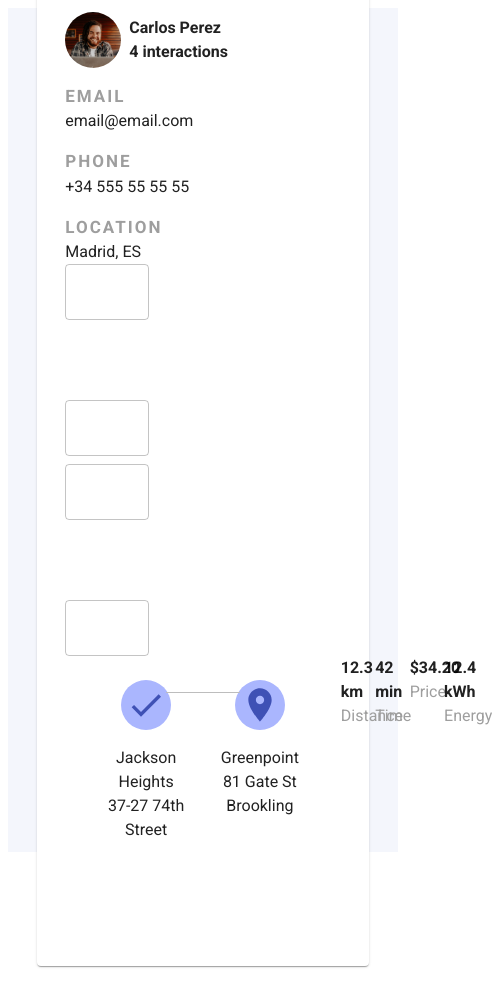
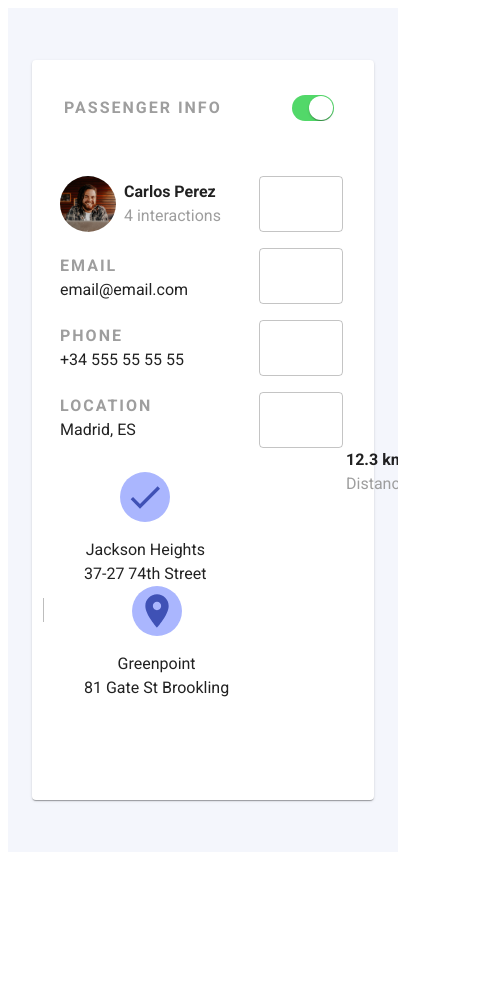
Before and after one commit to orianabreu/Onyze-test, a React (Create React App) app: page / in a window 390 px wide. Shown: the whole page, 492 px wide, since content can reach past the window. After the commit the page ends 860 px from the top, so only its background shows below. Built offline with nearby package versions, Linux system fonts and the light colour scheme; some icons are missing.

Commit message:
config styles for mobile version

```diff
--- a/src/PassengerInfo/index.js
+++ b/src/PassengerInfo/index.js
@@ -5,8 +5,8 @@ import AccordionDetails from '@material-ui/core/AccordionDetails';
 import MuiAccordionSummary from '@material-ui/core/AccordionSummary';
 import Typography from '@material-ui/core/Typography';
 import Avatar from '@material-ui/core/Avatar';
-import Divider from '@material-ui/core/Divider';
 import Grid from '@material-ui/core/Grid';
+import useMediaQuery from '@material-ui/core/useMediaQuery';
 import clsx from 'clsx';
 import SwitchButton from '../SwitchButton';
 import PaymentButtons from '../PaymentButtons';
@@ -22,10 +22,12 @@ const AccordionSummary = withStyles({
 
 export default function Passenger() {
 
-  const {MainContainer, heading, subtitle, container, MuiAvatar, MuiTypography, divider} = useStyles();
+    const isMobile = useMediaQuery('(max-width:600px)');
+
+    const {MainContainer, heading, subtitle, container, MuiAvatar, MuiTypography, textContainer, infoContainer} = useStyles();
 
   return (
-    <div className={MainContainer}>
+    <div className={MainContainer} isMobile={isMobile}>
         <Accordion defaultExpanded>
             <AccordionSummary
             expandIcon={<SwitchButton />}
@@ -40,18 +42,21 @@ export default function Passenger() {
         <AccordionDetails>
             <Grid container spacing={1} className={container}>
 
-                <Grid container xs={8} spacing={2} alignItems='flex-start'>
+                <Grid container xs={9} md={6} spacing={2} alignItems='flex-start'>
                     <Grid container xs={12}>
                         <Avatar
                             alt="Passenger"
                             src={passenger1}
                             className={MuiAvatar}
                         />
+                        <div className={textContainer}>
                             <Typography className={MuiTypography}>
                                 Carlos Perez
-                            <br />
+                            </Typography>
+                            <Typography className={subtitle}>
                                 4 interactions
                             </Typography>
+                        </div>
                     </Grid>
 
                     <Grid item xs={12} >
@@ -82,16 +87,16 @@ export default function Passenger() {
                     </Grid>
                 </Grid>
 
+                <Grid container xs={3} md={6}>
                     <PaymentButtons />
+                </Grid>
 
-                <Grid container xs={12} direction='column' alignItems='center'>
+                    <Grid container xs={12} className={clsx(textContainer, infoContainer)}>
                         <Grid container xs={12}>
                             <TravelStepper />
                         </Grid>
 
-                    {/* <Divider variant='middle' className={divider}/> */}
-
-                    <Grid container xs={6} justify='center'>
+                        <Grid container xs={12} md={6}>
                             <Grid item xs={3}>
                                 <Typography className={MuiTypography}>
                                     12.3 km
@@ -126,9 +131,7 @@ export default function Passenger() {
                             </Grid>
                         </Grid>
                     </Grid>
-
                 </Grid>
-
 
         </AccordionDetails>
       </Accordion>
--- a/src/PassengerInfo/styles.js
+++ b/src/PassengerInfo/styles.js
@@ -2,11 +2,11 @@ import { makeStyles } from '@material-ui/core/styles';
 
 const useStyles = makeStyles((theme) => ({
     MainContainer: {
-      width: '85vw',
+      width: `${({isMobile}) => isMobile ? '90vw' : '80vw'}`,
       padding: theme.spacing(3),
     },
     heading: {
-      fontSize: theme.typography.pxToRem(17),
+      fontSize: '1rem',
       color: theme.palette.grey.light,
       fontWeight: 'bold',
       letterSpacing: '2px',
@@ -23,14 +23,15 @@ const useStyles = makeStyles((theme) => ({
         height: theme.spacing(7),
     },
     MuiTypography: {
-        display: 'flex',
-        alignItems: 'center',
         fontWeight: 'bold',
     },
-    divider: {
-      width: '70%',
-      maxWidth: 360,
-      backgroundColor: theme.palette.background.paper,
+    textContainer: {
+      display: 'flex',
+      flexDirection: 'column',
+      justifyContent: 'center',
+    },
+    infoContainer: {
+      alignItems: 'center',
     }
   }));
 
--- a/src/PaymentButtons/index.js
+++ b/src/PaymentButtons/index.js
@@ -3,35 +3,38 @@ import Grid from '@material-ui/core/Grid';
 import Button from '@material-ui/core/Button';
 import {Visa, Mastercard} from '@styled-icons/boxicons-logos';
 import {ApplePay, Paypal} from '@styled-icons/fa-brands';
+import useMediaQuery from '@material-ui/core/useMediaQuery';
 import useStyles from './styles';
 
 export default function PaymentButtons() {
-  const {root} = useStyles();
+
+    const isMobile = useMediaQuery('(max-width:600px)');
+    const {root} = useStyles();
 
   return (
     <div className={root}>
-      <Grid container spacing={1} direction='column'>
+      <Grid container spacing={2} direction='column'>
 
-        <Grid container item xs={4} spacing={10}>
-            <Grid item xs={6} spacing={5}>
+        <Grid container item xs={2} md={6} spacing={isMobile ? 2 : 5}>
+            <Grid item xs={2} md={4} >
                 <Button variant='outlined' size='large'>
                     <Paypal size='40'/>
                 </Button>
             </Grid>
-            <Grid item xs={6} spacing={5}>
+            <Grid item xs={2} md={4} >
                 <Button variant='outlined' size='large'>
                     <Visa size='40'/>
                 </Button>
             </Grid>
         </Grid>
 
-        <Grid container item xs={4} spacing={10}>
-            <Grid item xs={6} spacing={5}>
+        <Grid container item xs={2} md={6} spacing={isMobile ? 2 : 5}>
+            <Grid item xs={2} md={4} >
                 <Button variant='outlined' size='large'>
                     <Mastercard size='40'/>
                 </Button>
             </Grid>
-            <Grid item xs={6} spacing={5}>
+            <Grid item xs={2} md={4} >
                 <Button variant='outlined' size='large'>
                     <ApplePay size='40'/>
                 </Button>
--- a/src/TravelStepper/index.js
+++ b/src/TravelStepper/index.js
@@ -3,16 +3,20 @@ import Stepper from '@material-ui/core/Stepper';
 import Step from '@material-ui/core/Step';
 import StepLabel from '@material-ui/core/StepLabel';
 import Typography from '@material-ui/core/Typography';
+import useMediaQuery from '@material-ui/core/useMediaQuery';
 import CheckIcon from '@material-ui/icons/Check';
 import LocationOnIcon from '@material-ui/icons/LocationOn';
 import useStyles from './styles';
 
 export default function TravelStepper() {
+
+  const isMobile = useMediaQuery('(max-width:600px)');
+
   const {root, MuiStepIcon, IconContainer} = useStyles();
 
   return (
     <div className={root}>
-      <Stepper alternativeLabel>
+      <Stepper alternativeLabel orientation={isMobile ? 'vertical' : 'horizontal'}>
           <Step >
             <StepLabel StepIconComponent={()=><div className={IconContainer}><CheckIcon className={MuiStepIcon}/></div>} >
                 <Typography>
@@ -22,7 +26,7 @@ export default function TravelStepper() {
                 </Typography>
             </StepLabel>
           </Step>
-          <Step active='true'>
+          <Step active={true}>
             <StepLabel StepIconComponent={()=><div className={IconContainer}><LocationOnIcon className={MuiStepIcon}/></div>}>
                 <Typography>
                     Greenpoint
--- a/src/TravelStepper/styles.js
+++ b/src/TravelStepper/styles.js
@@ -1,6 +1,6 @@
 import { makeStyles } from '@material-ui/core/styles';
 
-const useStyles = makeStyles(() => ({
+const useStyles = makeStyles((theme) => ({
     root: {
       width: '100%',
     },
@@ -8,14 +8,14 @@ const useStyles = makeStyles(() => ({
       width: 40,
       height: 40,
       padding: 5,
-      color: '#3f51b5',
+      color: theme.palette.primary.dark,
     },
     IconContainer: {
       borderRadius: '80%',
       display: 'flex',
       justifyContent: 'center',
       alignItems: 'center',
-      backgroundColor: '#aab6fe',
+      backgroundColor: theme.palette.primary.light,
     },
   }));
 
--- a/src/styles/theme.js
+++ b/src/styles/theme.js
@@ -18,10 +18,11 @@ const theme = createMuiTheme ({
         grey: {
             light: '#9e9e9e',
         }
-    }
+    },
 })
 
 export const MainContainer = styled.div`
+    overflow: hidden;
     display: flex;
     justify-content: center;
     align-items: center;
```
Lines whose indentation alone changed are shown as unchanged.
